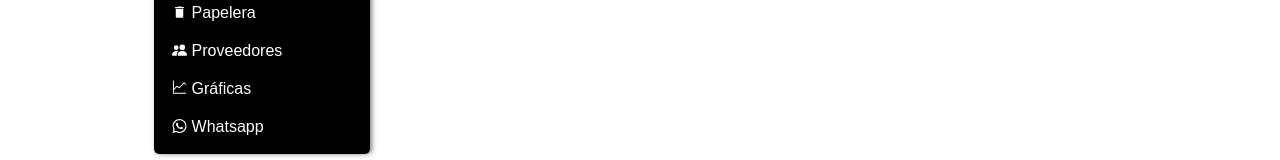
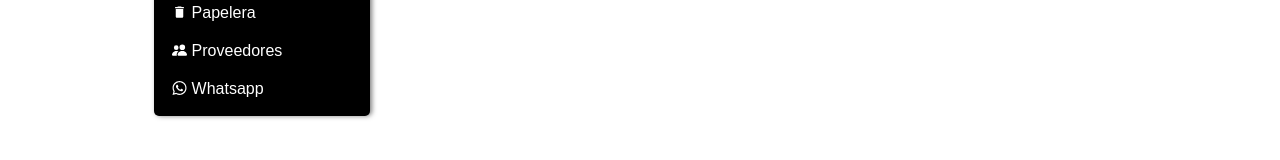
Before and after one commit to santiagocastano589/InventarioTM, a React (Vite) app: page / in a window 1280 px wide. Both pictures are taken after a click on the button 192 px from the left and 25 px from the top of the page. Shown: the part 140-300 px from the top of the page. Built offline with nearby package versions, Linux system fonts and the light colour scheme; no server answers.

Commit message:
Ajuste en rutas de navegacion

```diff
--- a/src/App.jsx
+++ b/src/App.jsx
@@ -17,7 +17,6 @@ function App() {
         <Route path="/papelera" element={<Papelera />} />
         {/*
         <Route path="/proveedores" element={<Proveedores />} />
-        <Route path="/graficas" element={<Graficas />} />
         <Route path="/whatsapp" element={<Whatsapp />} /> */}
       </Routes>
     </>
--- a/src/Components/NavBar/NavBar.jsx
+++ b/src/Components/NavBar/NavBar.jsx
@@ -15,7 +15,6 @@ export const NavBar = () => {
       <Link to="/categorias" className="value"><GrCubes /> Categorías</Link>
       <Link to="/papelera" className="value"><MdDelete /> Papelera</Link>
       <Link to="/proveedores" className="value"><BsFillPeopleFill /> Proveedores</Link>
-      <Link to="/graficas" className="value"><VscGraphLine /> Gráficas</Link>
       <Link to="/whatsapp" className="value"><FaWhatsapp /> Whatsapp</Link>
     </nav>
   );
```
